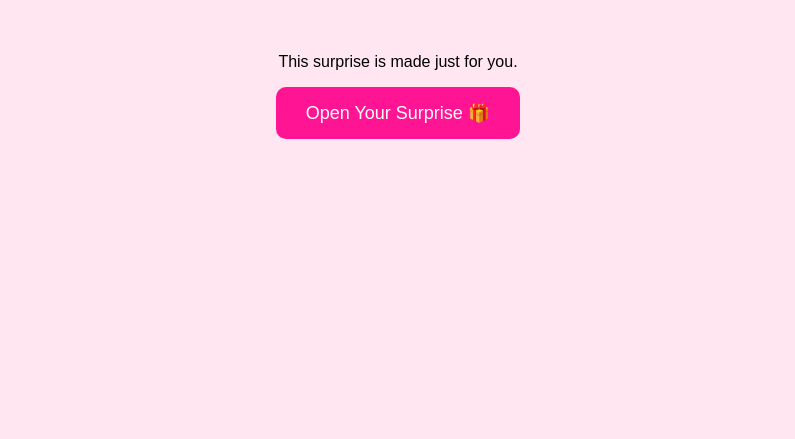
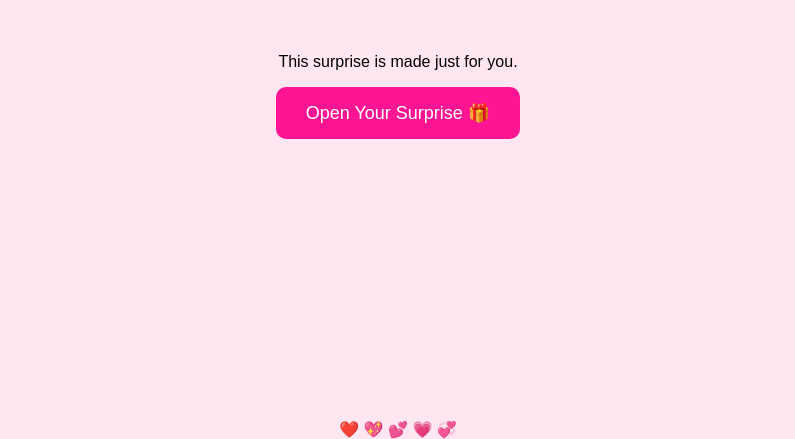
Before and after one commit to Yashwardhansandilya/mygirl-s-birthday, a plain HTML site: page index.html in a window 1280 px wide. Shown: the part 380-819 px from the top of the page, without its empty margins (242-1037 px from the left). Drawn offline with Linux system fonts and the light colour scheme.

Commit message:
Add heart emojis to index.html

```diff
--- a/index.html
+++ b/index.html
@@ -27,3 +27,10 @@
 
 </body>
 </html>
+<div class="hearts">
+    <span>❤️</span>
+    <span>💖</span>
+    <span>💕</span>
+    <span>💗</span>
+    <span>💞</span>
+</div>
```
